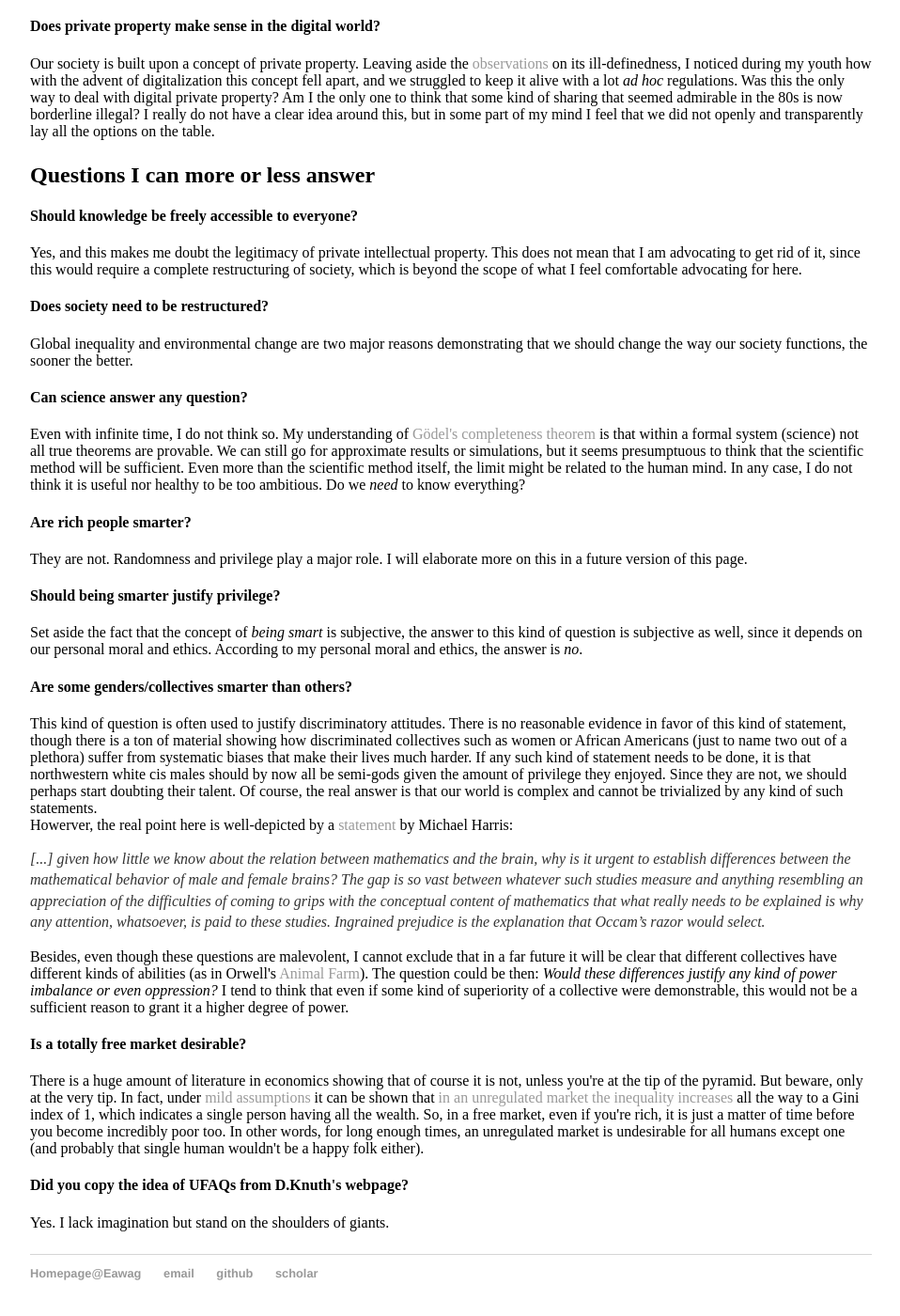
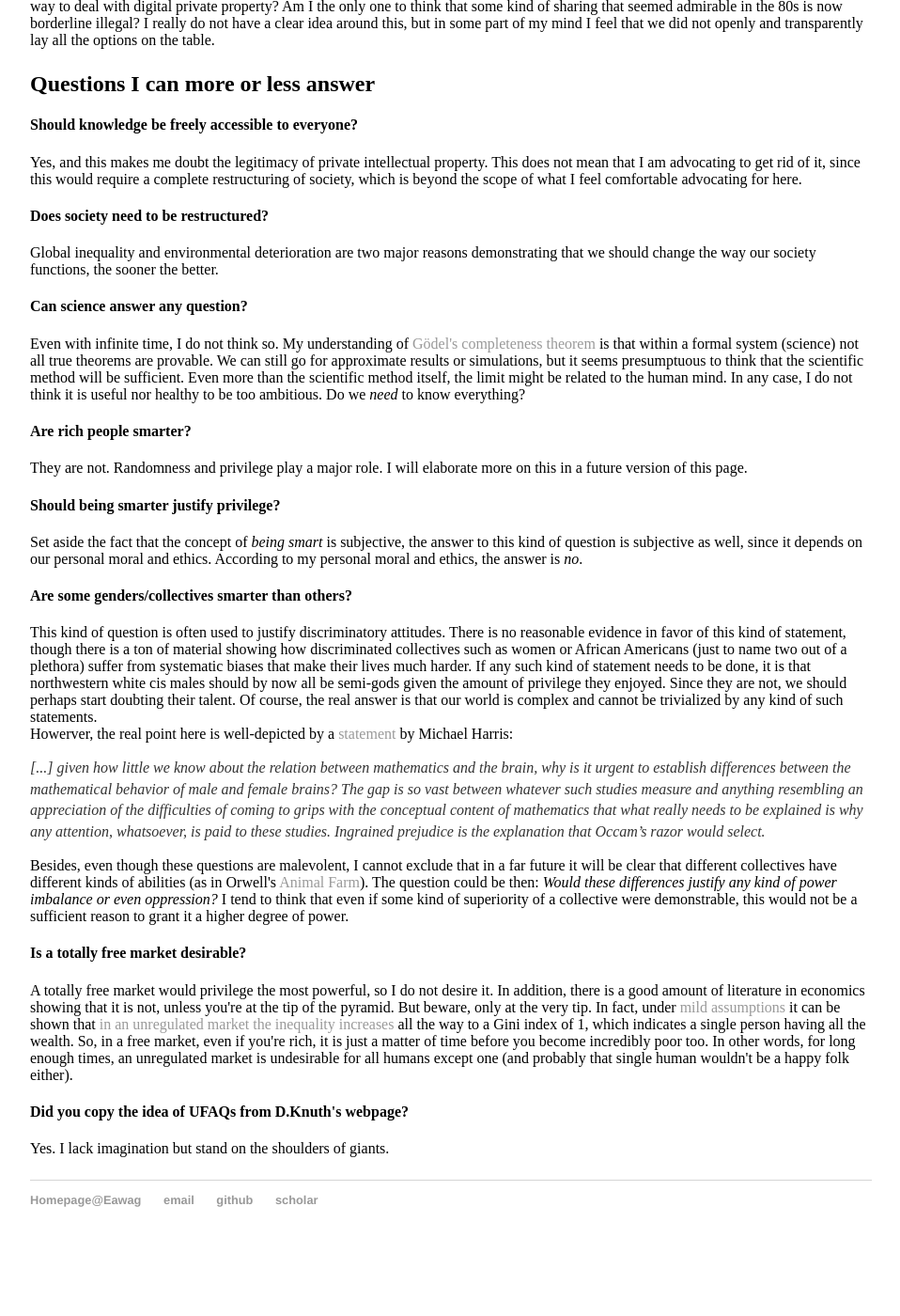
Before and after one commit to mbaityje/mbaityje.github.io, a Jekyll site: the page built from ufaq/index.html, in a window 1280 px wide and 1400 px high, scrolled down 897 px. Shown: the whole window at 94% size, without its empty margins (160-1118 px from the left). Built offline with Jekyll 4.4.1, drawn with Linux system fonts in a browser that asks for light colours; after the commit the page ends 2241 px from its top, so only the background shows below that; some of the changed text lies outside the part shown.

Commit message:
Minor changes

```diff
--- a/ufaq/index.html
+++ b/ufaq/index.html
@@ -16,9 +16,9 @@
 		<h4>What is consciousness?</h4>
 		I find this one even harder. It is addressed somewhat satisfactorily by some eastern cultures, but I would like to understand it within a scientific (Galilean, Popperian) framework (though who knows if it is possible).
 
-		<h4>Is society a marginal system?</h4>
+<!-- 		<h4>Is society a marginal system?</h4>
 		I have the sensation that society keeps itsself at the edge of stability. Probably somebody already showed this and I would love to be pointed to the reference.
-
+ -->
 		<h4>Does power corrupt?</h4>
 		My sensation is that, at least to a degree, it does. This would imply that people with greater power should be particularly careful of not abusing it (which is not the same a the 2000-year old <a href="https://en.wikipedia.org/wiki/With_great_power_comes_great_responsibility"> quote</a> from Spiderman). A corollary would be that powerful people are more likely to have a corrupt soul (though they might as well not). A solution would be avoiding power imbalance at all. This wouldn't mean that positions of great responsibility wouldn't exist, because great responsibility can come without great power.
 
@@ -32,7 +32,7 @@
 		Yes, and this makes me doubt the legitimacy of private intellectual property. This does not mean that I am advocating to get rid of it, since this would require a complete restructuring of society, which is beyond the scope of what I feel comfortable advocating for here.
 
 		<h4>Does society need to be restructured?</h4>
-		Global inequality and environmental change are two major reasons demonstrating that we should change the way our society functions, the sooner the better.
+		Global inequality and environmental deterioration are two major reasons demonstrating that we should change the way our society functions, the sooner the better.
 
 		<h4>Can science answer any question?</h4>
 		Even with infinite time, I do not think so. My understanding of <a href="https://en.wikipedia.org/wiki/G%C3%B6del's_completeness_theorem">Gödel's completeness theorem</a> is that within a formal system (science) not all true theorems are provable. We can still go for approximate results or simulations, but it seems presumptuous to think that the scientific method will be sufficient. Even more than the scientific method itself, the limit might be related to the human mind. In any case, I do not think it is useful nor healthy to be too ambitious. Do we <em>need</em> to know everything?
@@ -59,7 +59,8 @@
 		Besides, even though these questions are malevolent, I cannot exclude that in a far future it will be clear that different collectives have different kinds of abilities (as in Orwell's <a href="https://en.wikipedia.org/wiki/Animal_Farm"> Animal Farm</a>). The question could be then: <em>Would these differences justify any kind of power imbalance or even oppression?</em> I tend to think that even if some kind of superiority of a collective were demonstrable, this would not be a sufficient reason to grant it a higher degree of power.
 
 		<h4>Is a totally free market desirable?</h4>
-		There is a huge amount of literature in economics showing that of course it is not, unless you're at the tip of the pyramid. But beware, only at the very tip. In fact, under <a href="https://arxiv.org/pdf/2202.05789.pdf">mild assumptions</a> it can be shown that <a href="https://arxiv.org/abs/2201.05118"> in an unregulated market the inequality increases </a> all the way to a Gini index of 1, which indicates a single person having all the wealth. So, in a free market, even if you're rich, it is just a matter of time before you become incredibly poor too. In other words, for long enough times, an unregulated market is undesirable for all humans except one (and probably that single human wouldn't be a happy folk either).
+		A totally free market would privilege the most powerful, so I do not desire it.
+		In addition, there is a good amount of literature in economics showing that it is not, unless you're at the tip of the pyramid. But beware, only at the very tip. In fact, under <a href="https://arxiv.org/pdf/2202.05789.pdf">mild assumptions</a> it can be shown that <a href="https://arxiv.org/abs/2201.05118"> in an unregulated market the inequality increases </a> all the way to a Gini index of 1, which indicates a single person having all the wealth. So, in a free market, even if you're rich, it is just a matter of time before you become incredibly poor too. In other words, for long enough times, an unregulated market is undesirable for all humans except one (and probably that single human wouldn't be a happy folk either).
 
 		<h4>Did you copy the idea of UFAQs from D.Knuth's webpage?</h4>
 		Yes. I lack imagination but stand on the shoulders of giants.
```
Also changed, not shown: publications/publ.html (+7 -5 lines).
